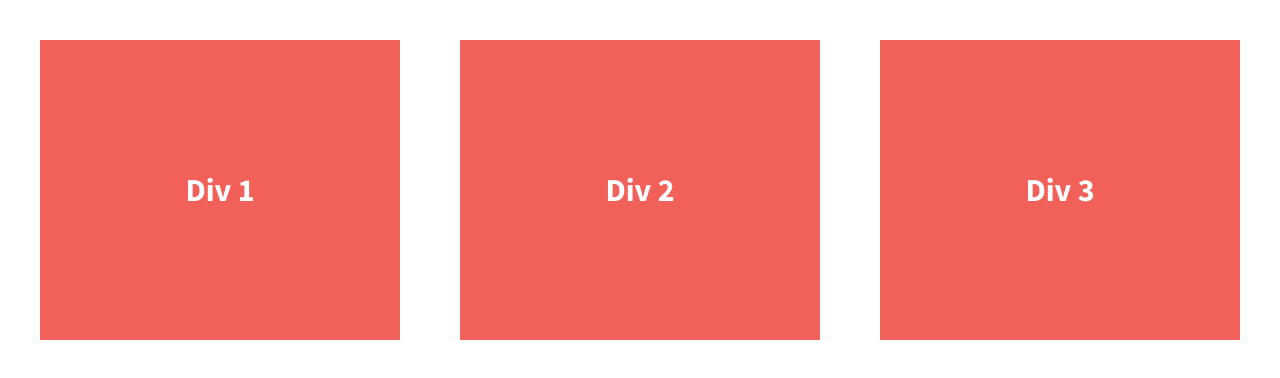
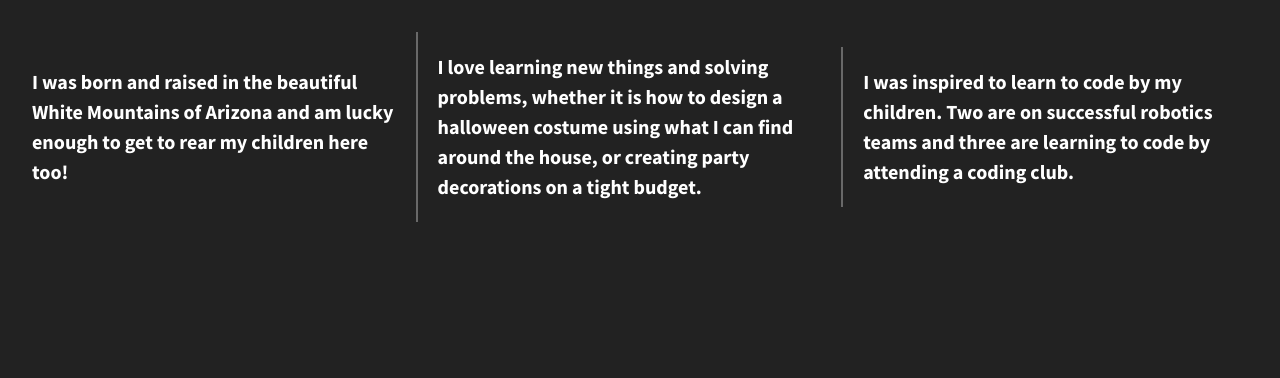
Before and after one commit to melinda-p/07.01-206-divs-flexbox-starter, a plain HTML site: page index.html in a window 1280 px wide. Drawn offline with nearby package versions, Linux system fonts and the light colour scheme.

Commit message:
Customized divs123

```diff
--- a/css/main.css
+++ b/css/main.css
@@ -97,39 +97,52 @@ textarea {
 
 
 html {
-  background-color: #fff;
+  background-color: #222;
   height: 100%;
+  width: 100%;
 }
 
 body {
   font-family: 'Source Sans Pro', sans-serif;
+  font-weight: 700;
   padding: 2em;
-  font-size: 1.25em;
   height: 100%;
+  color #fff;
 }
 
 .wrapper {
   /*add display:flex and set justify-content to space-between*/
-  font-weight: 700;
+
   display: flex;
-  justify-content:space-between;
+  flex-flow: row wrap;
+  justify-content: space-between;
+  align-items: center;
 }
 
+.wrapper span {
+  font-family: 'Lora', sans-serif;
+  font-size: 1.3em;
+}
 .div-1, .div-2, .div-3 {
   /*give the divs a width of 30%, add display:flex, set justify-content and align-items to center*/
   color: #fff;
   line-height: 1.5em;
-  font-size: 1.6em;
-  background-color: #f16059;
-  height: 300px;
+  font-size: 1.25em;
+  height: auto;
   display: flex;
   width: 30%;
   justify-content: center;
   align-items: center;
 }
+.div-2 {
+  border-left: .1em #696969 solid;
+  padding: 1em;
+}
 
-
-
+.div-3 {
+  border-left: .1em #696969 solid;
+  padding: 1em;
+}
 
 /* ==========================================================================
    Helper classes
@@ -210,6 +223,11 @@ body {
    These examples override the primary ('mobile first') styles.
    Modify as content requires.
    ========================================================================== */
+@media all and (min-width: 1200px) {
+    .div-1, .div-2, .div-3 {
+      flex-basis: 30%;
+    }
+}
 
 @media print,
        (-webkit-min-device-pixel-ratio: 1.25),
--- a/index.html
+++ b/index.html
@@ -23,13 +23,13 @@
 
         <section class="wrapper">
             <div class="div-1">
-                Div 1
+                I was born and raised in the beautiful White Mountains of Arizona and am lucky enough to get to rear my children here too!
             </div>
             <div class="div-2">
-                Div 2
+                I love learning new things and solving problems, whether it is how to design a halloween costume using what I can find around the house, or creating party decorations on a tight budget.
             </div>
             <div class="div-3">
-                Div 3
+                I was inspired to learn to code by my children.  Two are on successful robotics teams and three are learning to code by attending a coding club.
             </div>
         </section>
 
```
